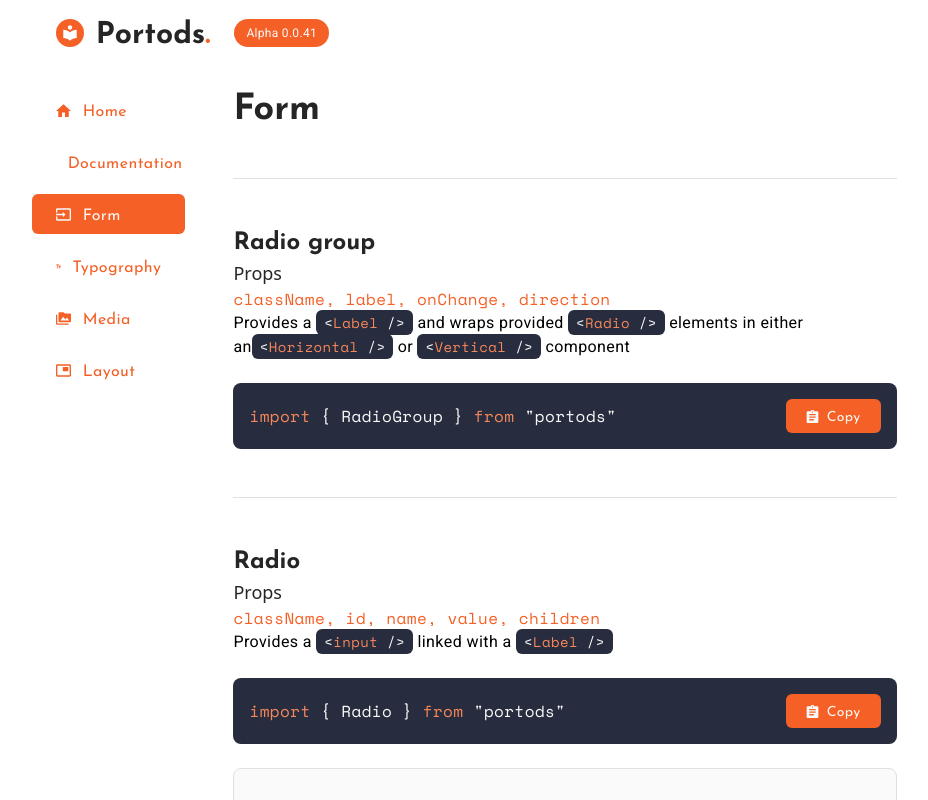
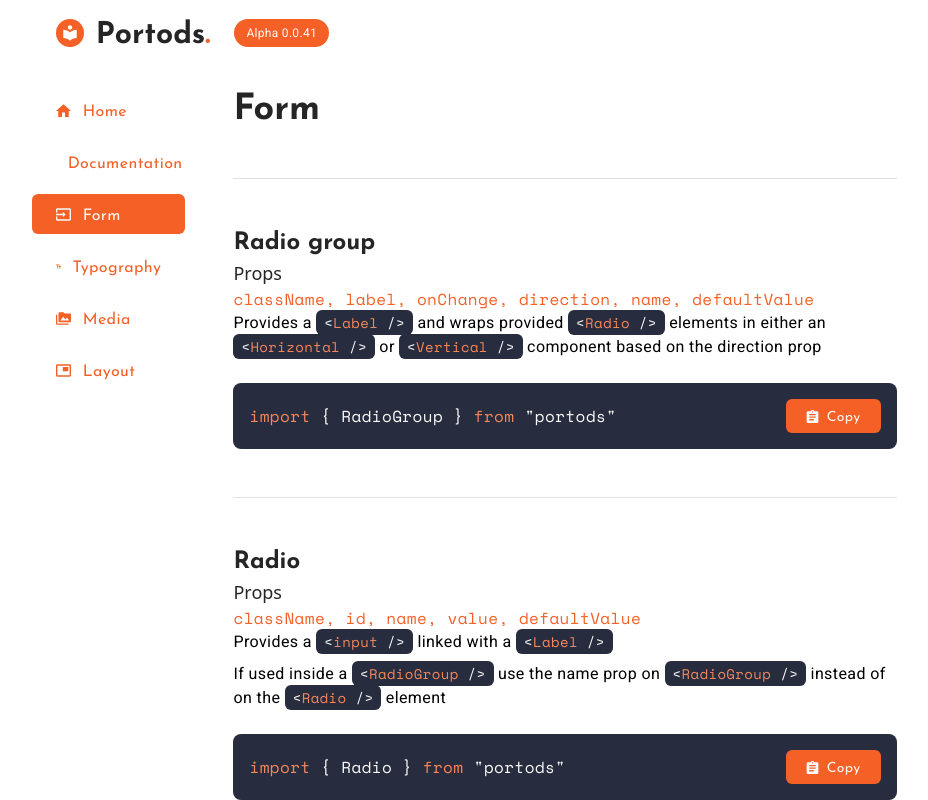
Before and after one commit to TheFlyingWhale/portods, a React (Create React App) app: page /form in a window 1280 px wide. Shown: the whole page, without its empty margins (75-1003 px from the left). Built offline with nearby package versions, Linux system fonts and the light colour scheme.

Commit message:
improve radio and radioGroup

```diff
--- a/src/components/form/Checkbox/Checkbox.tsx
+++ b/src/components/form/Checkbox/Checkbox.tsx
@@ -1,3 +1,4 @@
+import React from "react"
 import { Horizontal, Label, Vertical, Helper } from "../.."
 
 const getCheckboxSize = (size: string) => {
@@ -52,12 +53,14 @@ interface CheckboxProps {
 	name?: string
 	size?: "sm" | "md" | "lg"
 	helperText?: string
+	onChange?: (e: React.ChangeEvent<HTMLInputElement>) => void
 }
 
 const Checkbox: React.FC<CheckboxProps> = ({
 	name,
 	size = "md",
 	helperText,
+	onChange,
 }) => {
 	return (
 		<Horizontal
@@ -93,6 +96,7 @@ const Checkbox: React.FC<CheckboxProps> = ({
 				type="checkbox"
 				name={name}
 				id={name}
+				onChange={onChange}
 			/>
 			<Label
 				htmlFor={name}
--- a/src/components/form/Radio.tsx
+++ b/src/components/form/Radio.tsx
@@ -1,9 +1,15 @@
-import React from "react"
+import React, { useEffect } from "react"
+import { twMerge } from "tailwind-merge"
 import { Horizontal, Label } from ".."
 
-export interface RadioProps extends React.AllHTMLAttributes<HTMLInputElement> {
+export interface RadioProps
+	extends Omit<React.AllHTMLAttributes<HTMLInputElement>, "defaultValue"> {
+	value: string
 	onChange?: (e: React.ChangeEvent<HTMLInputElement>) => void
 	defaultChecked?: boolean
+	currentValue?: string
+	setCurrentValue?: React.Dispatch<React.SetStateAction<string>>
+	defaultValue?: boolean
 }
 
 const Radio: React.FC<RadioProps> = ({
@@ -13,20 +19,28 @@ const Radio: React.FC<RadioProps> = ({
 	value,
 	children,
 	onChange,
+	currentValue,
+	defaultValue,
+	setCurrentValue,
 }) => {
+	useEffect(() => {
+		if (defaultValue && setCurrentValue) setCurrentValue(value)
+	}, [])
+
 	return (
-		<Horizontal className="gap-2 items-center">
+		<Horizontal className="gap-2 items-center hover:cursor-pointer">
 			<input
 				id={id}
 				name={name}
 				type="radio"
-				className={className}
+				className={twMerge(`hover:cursor-pointer ${className}`)}
 				value={value}
 				onChange={onChange && onChange}
+				checked={currentValue === value}
 			/>
 			<Label
 				htmlFor={id}
-				className="font-secondary font-normal"
+				className="font-secondary font-normal hover:cursor-pointer"
 			>
 				{children}
 			</Label>
--- a/src/components/form/RadioGroup.tsx
+++ b/src/components/form/RadioGroup.tsx
@@ -1,13 +1,16 @@
-import React from "react"
+import React, { useEffect, useState } from "react"
 import { Horizontal, Label, Vertical } from ".."
 
 type Direction = "vertical" | "horizontal"
 
-interface RadioGroupProps extends React.AllHTMLAttributes<HTMLDivElement> {
+interface RadioGroupProps
+	extends Omit<React.AllHTMLAttributes<HTMLDivElement>, "onChange"> {
 	label?: string
 	children?: React.ReactNode
-	onChange?: (e: React.ChangeEvent<HTMLInputElement>) => void
+	onChange?: React.Dispatch<React.SetStateAction<string>>
 	direction?: Direction
+	name: string
+	defaultValue?: string
 }
 
 const RadioGroup: React.FC<RadioGroupProps> = ({
@@ -16,10 +19,21 @@ const RadioGroup: React.FC<RadioGroupProps> = ({
 	label,
 	onChange,
 	direction = "vertical",
+	name,
+	defaultValue,
 }) => {
+	const [currentValue, setCurrentValue] = useState<string>(
+		defaultValue ? defaultValue : ""
+	)
+
 	const handleChange = (e: React.ChangeEvent<HTMLInputElement>) => {
-		onChange && onChange(e)
+		setCurrentValue(e.target.value)
+		onChange && onChange(e.target.value)
 	}
+
+	useEffect(() => {
+		onChange && onChange(currentValue)
+	}, [currentValue])
 
 	const getNewProps = (
 		key: any,
@@ -28,6 +42,9 @@ const RadioGroup: React.FC<RadioGroupProps> = ({
 		return {
 			key: key,
 			onChange: handleChange,
+			name: name,
+			currentValue: currentValue,
+			setCurrentValue: setCurrentValue,
 		}
 	}
 
--- a/src/showCase/showcasePages/ShowcaseForm.tsx
+++ b/src/showCase/showcasePages/ShowcaseForm.tsx
@@ -55,15 +55,22 @@ const RadioGroupSection = () => {
 				</Subtitle>
 
 				<Props
-					props={["className", "label", "onChange", "direction"]}
+					props={[
+						"className",
+						"label",
+						"onChange",
+						"direction",
+						"name",
+						"defaultValue",
+					]}
 				/>
 
 				<Text>
 					Provides a <CodeSnippet>Label</CodeSnippet> and wraps
 					provided <CodeSnippet>Radio</CodeSnippet> elements in either
-					an
-					<CodeSnippet>Horizontal</CodeSnippet> or{" "}
-					<CodeSnippet>Vertical</CodeSnippet> component
+					an <CodeSnippet>Horizontal</CodeSnippet> or{" "}
+					<CodeSnippet>Vertical</CodeSnippet> component based on the
+					direction prop
 				</Text>
 			</Vertical>
 
@@ -73,11 +80,7 @@ const RadioGroupSection = () => {
 }
 
 const RadioSection = () => {
-	const [value, setValue] = useState("")
-
-	const handleChange = (e: React.ChangeEvent<HTMLInputElement>) => {
-		setValue(e.target.value)
-	}
+	const [value, setValue] = useState<string>("")
 
 	return (
 		<Vertical className="items-start w-full gap-6">
@@ -91,50 +94,58 @@ const RadioSection = () => {
 				</Subtitle>
 
 				<Props
-					props={["className", "id", "name", "value", "children"]}
+					props={["className", "id", "name", "value", "defaultValue"]}
 				/>
 
-				<Text>
-					Provides a <CodeSnippet>{"input"}</CodeSnippet> linked with
-					a <CodeSnippet>{"Label"}</CodeSnippet>
-				</Text>
+				<Vertical className="gap-2">
+					<Text>
+						Provides a <CodeSnippet>{"input"}</CodeSnippet> linked
+						with a <CodeSnippet>{"Label"}</CodeSnippet>
+					</Text>
+
+					<Text>
+						If used inside a <CodeSnippet>RadioGroup</CodeSnippet>{" "}
+						use the name prop on{" "}
+						<CodeSnippet>RadioGroup</CodeSnippet> instead of on the{" "}
+						<CodeSnippet>Radio</CodeSnippet> element
+					</Text>
+				</Vertical>
 			</Vertical>
 
 			<ImportSyntax componentNames={["Radio"]} />
 
 			<Container className="w-full flex flex-col gap-3">
-				<Text>
-					Chosen value: {value ? value : "no value selected "}
-				</Text>
-
 				<RadioGroup
 					label="Select an option"
-					onChange={handleChange}
+					onChange={setValue}
 					direction="horizontal"
 					className="gap-2"
+					name="options"
 				>
 					<Radio
-						name="option"
 						id="option1"
 						value="OPTION 1 VALUE"
 					>
 						Option 1
 					</Radio>
 					<Radio
-						name="option"
 						id="option2"
 						value="OPTION 2 VALUE"
+						defaultValue
 					>
 						Option 2
 					</Radio>
 					<Radio
-						name="option"
 						id="option3"
 						value="OPTION 3 VALUE"
 					>
 						Option 3
 					</Radio>
 				</RadioGroup>
+
+				<Text>
+					Chosen value: {value ? value : "no value selected "}
+				</Text>
 			</Container>
 		</Vertical>
 	)
```
